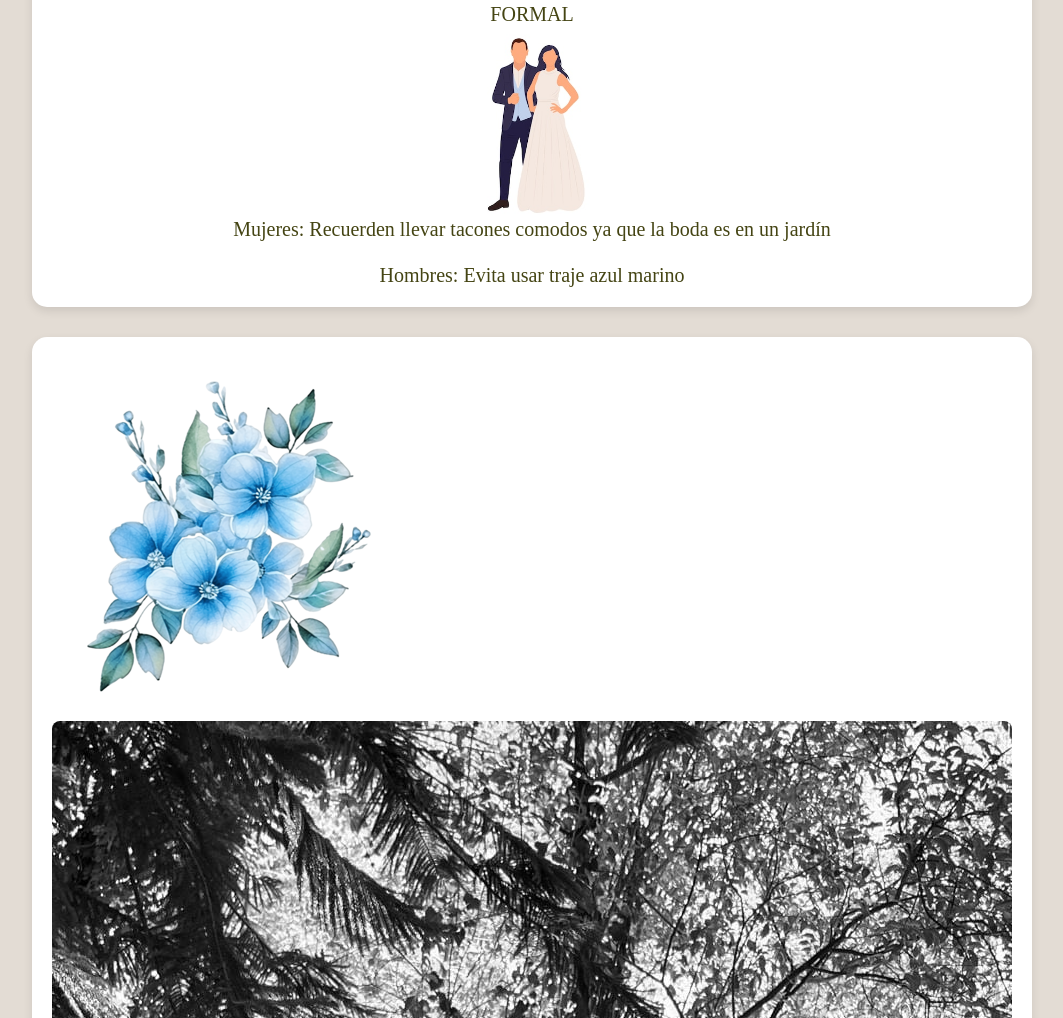
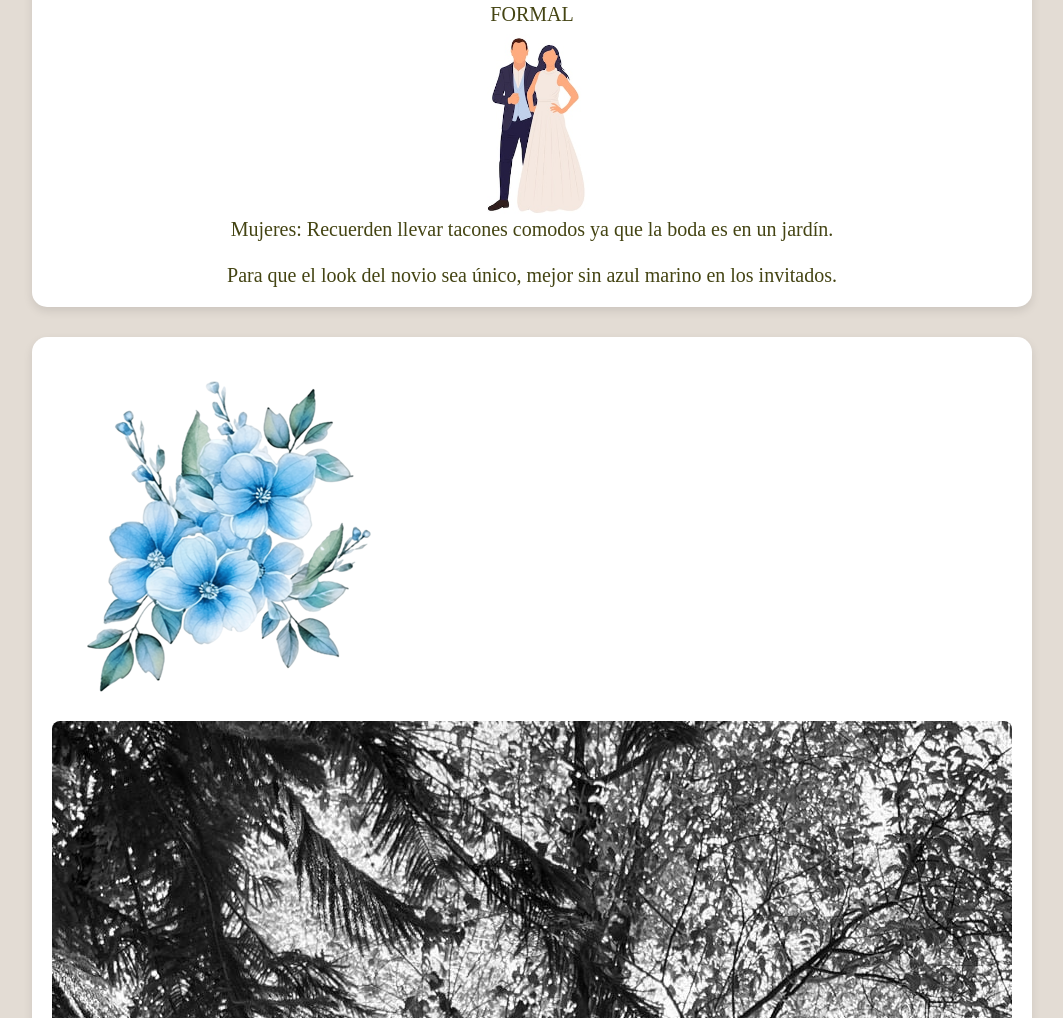
Before and after one commit to day2906/boda, a plain HTML site: page index.html in a window 1280 px wide. Shown: the part 4387-5405 px from the top of the page, without its empty margins (108-1171 px from the left). Drawn offline with Linux system fonts and the light colour scheme; a web font is replaced by a local one.

Commit message:
Update index.html

```diff
--- a/index.html
+++ b/index.html
@@ -91,9 +91,9 @@
             <h2>Código de <br>Vestimenta</h2>
             <p style="margin-top: 15px;">FORMAL</p>
             <img src="formal.jpg" class="formal">
-            <p>Mujeres: Recuerden llevar tacones comodos ya que la boda es en un jardín</p>
+            <p>Mujeres: Recuerden llevar tacones comodos ya que la boda es en un jardín.</p>
             <br>
-            <p>Hombres: Evita usar traje azul marino <br></p>
+            <p>Para que el look del novio sea único, mejor sin azul marino en los invitados.<br></p>
         </div>
     </div>
 
```
